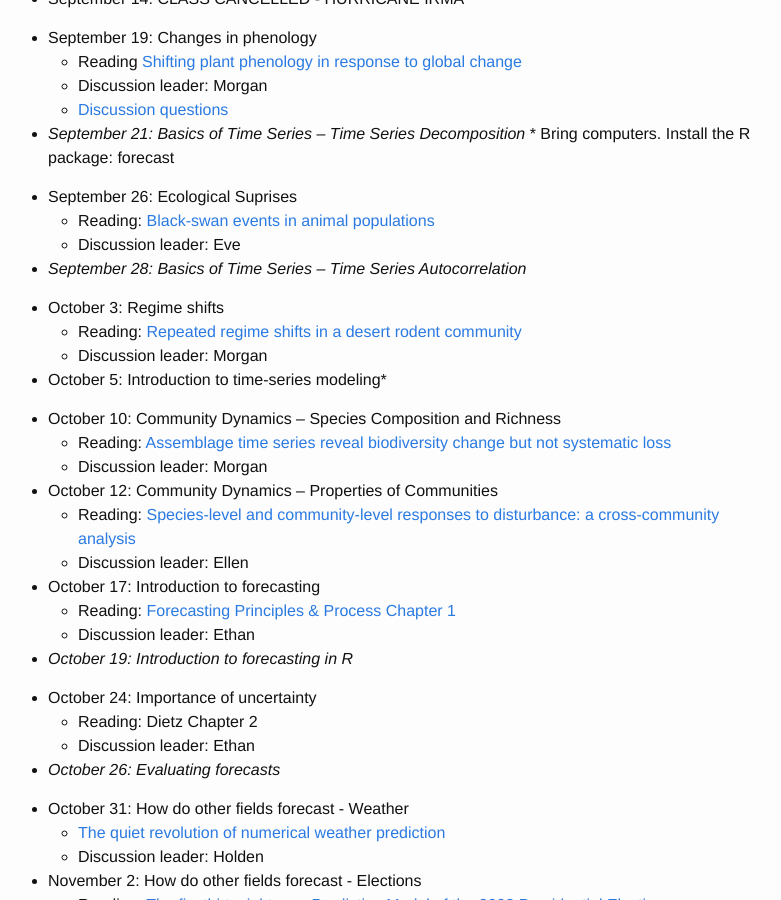
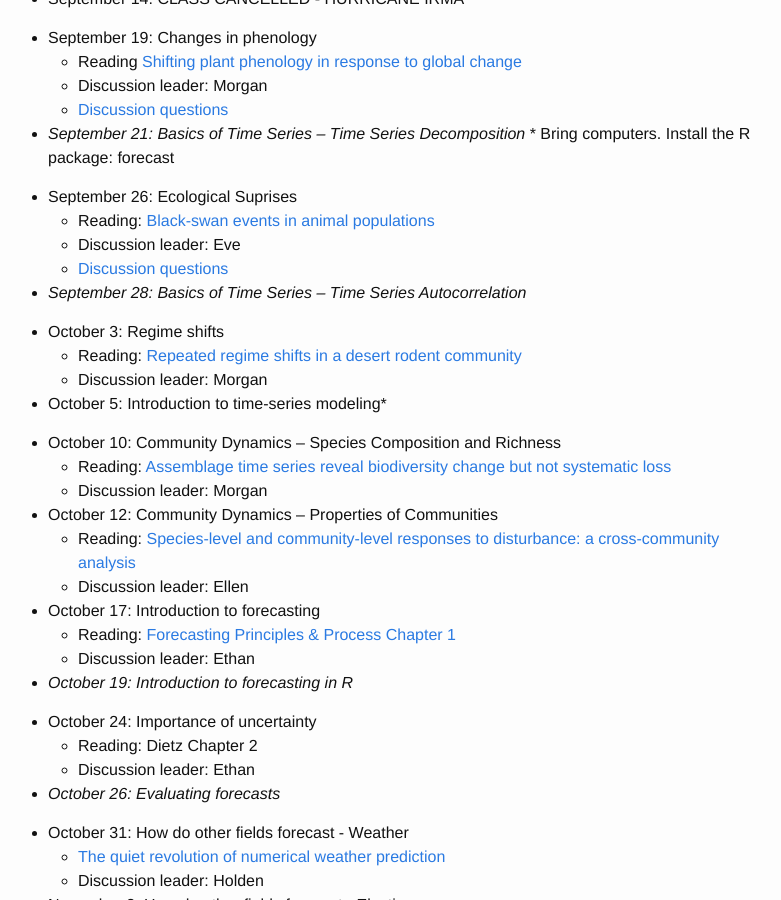
Before and after one commit to weecology/forecasting-dynamics-course, a Jekyll site: the page built from schedule.md, in a window 1280 px wide and 900 px high, scrolled down 942 px. Shown: the whole window, without its empty margins (252-1033 px from the left). Built offline with Jekyll 4.4.1, drawn with Linux system fonts in a browser that asks for light colours.

Commit message:
Link blackswan questions to schedule

```diff
--- a/schedule.md
+++ b/schedule.md
@@ -49,6 +49,7 @@ Activity days when laptops are required are noted in italics. Discussion leaders
 * September 26: Ecological Suprises
     * Reading: [Black-swan events in animal populations](https://doi.org/10.1073/pnas.1611525114)
     * Discussion leader: Eve
+    * [Discussion questions]({{ site.baseurl }}/discussion/blackswans)
 
 * *September 28: Basics of Time Series – Time Series Autocorrelation*
 
@@ -76,7 +77,6 @@ Activity days when laptops are required are noted in italics. Discussion leaders
 * October 24: Importance of uncertainty
     * Reading: Dietz Chapter 2
     * Discussion leader: Ethan
-
 
 
 * *October 26: Evaluating forecasts*
```
